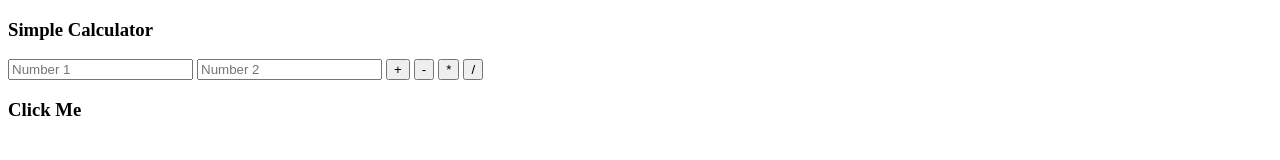
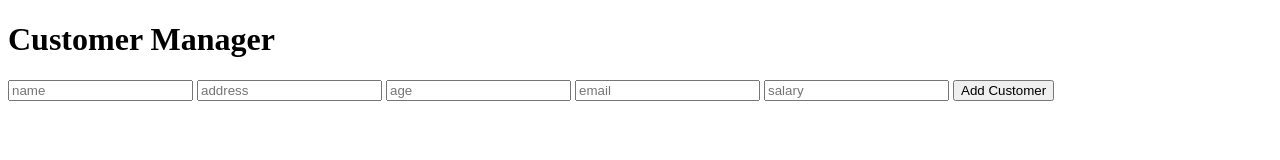
Before and after one commit to DevindiEngineer/Internet-Technologies---Day-06, a plain HTML site: page index.html in a window 1280 px wide. Drawn offline with Linux system fonts and the light colour scheme.

Commit message:
insert input data to array

```diff
--- a/app.js
+++ b/app.js
@@ -148,22 +148,51 @@ function minus() {
 function changeText() {
     heading.innerText=inputText.value;
     console.log("Clicked");
-}*/
+}
 //======================Simple calculator exercise==================================
 let output;
 function addition() {
     output = Number(inputNum1.value) + Number(inputNum2.value);
-    finalanswer.innerText = "Answer - " + output;
+    finalanswer.innerText = "Answer = " + output;
 }
 function substration() {
     output = Number(inputNum1.value) - Number(inputNum2.value);
-    finalanswer.innerText = "Answer - " + output;
+    finalanswer.innerText = "Answer = " + output;
 }
 function multiplication() {
     output = Number(inputNum1.value) * Number(inputNum2.value);
-    finalanswer.innerText = "Answer - " + output;
+    finalanswer.innerText = "Answer = " + output;
 }
 function devision() {
     output = Number(inputNum1.value) / Number(inputNum2.value);
-    finalanswer.innerText = "Answer - " + output;
+    finalanswer.innerText = "Answer = " + output;
+}*/
+//===============Array(save data)=======================================================================
+let customerList = []
+
+function btnAddCustomerOnAction(){
+    let txtName= document.getElementById("txtName").value;
+    let txtAddress= document.getElementById("txtAddress").value;
+    let txtAge=document.getElementById("txtAge").value;
+    let txtEmail=document.getElementById("txtEmail").value;
+    let txtSalary=document.getElementById("txtSalary").value;
+
+    console.log(txtName);
+    console.log(txtAddress);
+    console.log(txtAge);
+    console.log(txtEmail);
+    console.log(txtSalary);
+
+    let customer={
+        name:txtName,
+        address:txtAddress,
+        age:txtAge,
+        email:txtEmail,
+        salary:txtSalary
+    }
+    console.log(customer);
+
+    customerList.push(customer);
+    console.log(customerList);
 }
+//======================================================================================================
--- a/index.html
+++ b/index.html
@@ -9,7 +9,7 @@
 
 <body>
 
-    <h3>Simple Calculator</h3>
+   <!-- <h3>Simple Calculator</h3>
 
     <input type=number placeholder="Number 1" id="inputNum1">
     <input type=number placeholder="Number 2" id="inputNum2">
@@ -19,7 +19,16 @@
     <input type="button" value="*" onclick="multiplication()">
     <input type="button" value="/" onclick="devision()">
 
-    <h3 id="finalanswer">Click Me</h3>
+    <h3 id="finalanswer">Answer</h3>-->
+
+    <h1>Customer Manager</h1>
+    <input type="text" placeholder="name" id="txtName">
+    <input type="text" placeholder="address" id="txtAddress">
+    <input type="text" placeholder="age" id="txtAge">
+    <input type="text" placeholder="email"  id="txtEmail">
+    <input type="text" placeholder="salary" id="txtSalary">
+
+    <input type="button" value="Add Customer" onclick="btnAddCustomerOnAction()">
 
     <script src="app.js"></script>
 </body>
```
